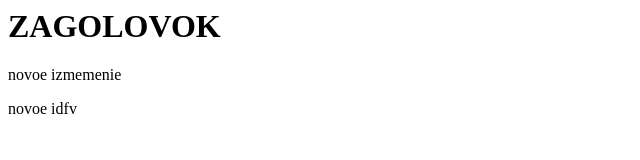
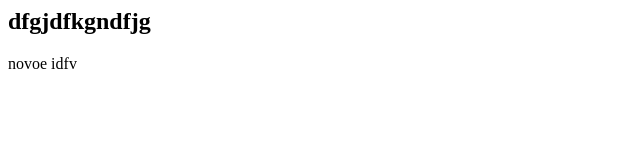
Before and after one commit to HoroshiyKirya/repos, a plain HTML site: page index.html in a window 1280 px wide. Shown: the whole page, without its empty margins (0-640 px from the left). Drawn offline with Linux system fonts and the light colour scheme.

Commit message:
third commit

```diff
--- a/index.html
+++ b/index.html
@@ -11,8 +11,8 @@
 
 
 <body>
-    <h1>ZAGOLOVOK</h1>
-    <p>novoe izmemenie</p>
+   <h2>dfgjdfkgndfjg</h2>
+
 
     <p>novoe idfv</p>
 
```
